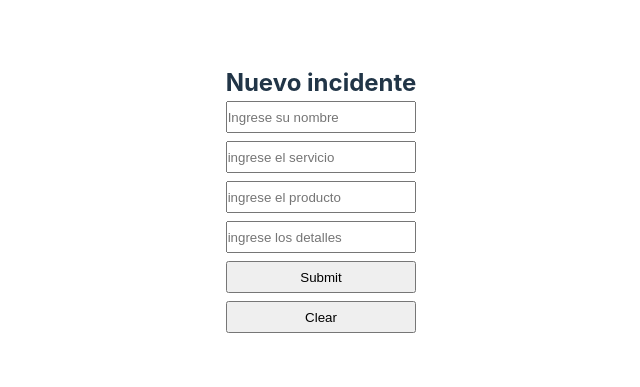
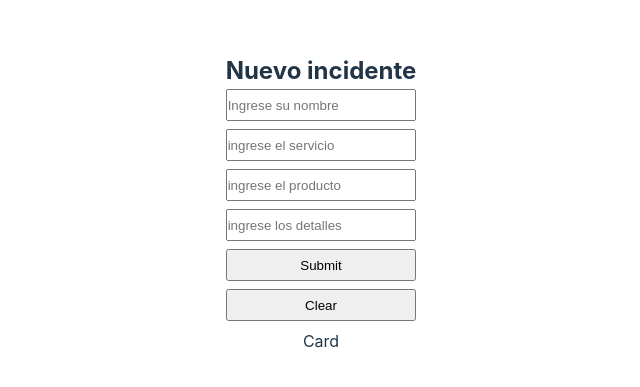
Before and after one commit to jprigotti/ToDoList_demo, a React (Vite) app: page / in a window 1280 px wide. Shown: the part 197-584 px from the top of the page, without its empty margins (319-959 px from the left). Built offline with nearby package versions, Linux system fonts and the light colour scheme.

Commit message:
update Card

```diff
--- a/src/App.jsx
+++ b/src/App.jsx
@@ -1,5 +1,6 @@
 import './App.css'
 import { LoginForm, NewTicket } from './components/Forms'
+import Card from './components/Card'
 
 function App() {
 
@@ -7,6 +8,7 @@ function App() {
     <div>
       {/* <LoginForm /> */}
       <NewTicket />
+      <Card />
     </div>
 
   )
--- a/src/components/Card.jsx
+++ b/src/components/Card.jsx
@@ -0,0 +1,9 @@
+import React from 'react'
+
+const Card = () => {
+  return (
+    <div>Card</div>
+  )
+}
+
+export default Card
```
